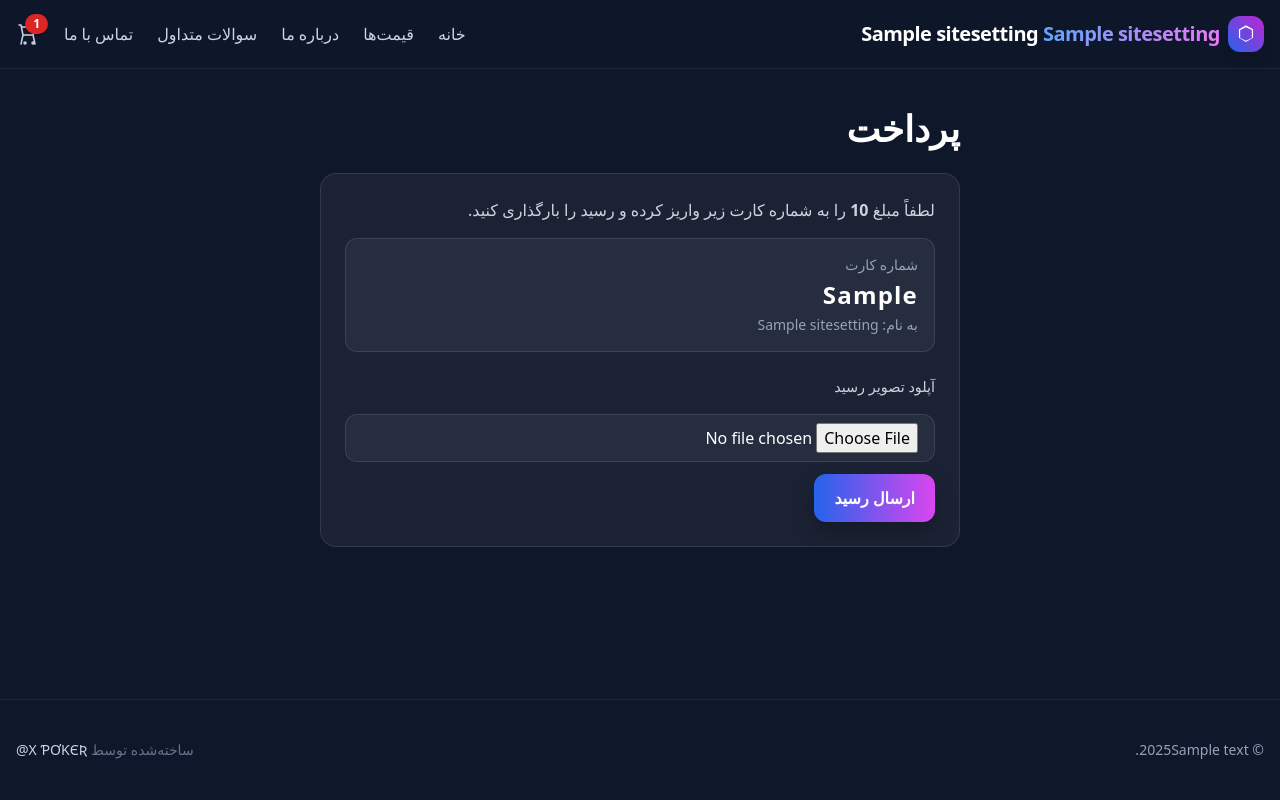
After one commit to AnesPy-1/RoyalVPN-project, a Django app: page /payment/pay/1 in a window 1280 px wide. The commit adds this page. Run offline with Django 5.2, Linux system fonts and the light colour scheme; a user stored in the database is signed in; tables that the repository leaves empty hold one stand-in row (values such as "Sample post"); parts of the project's set-up code (start-up, migrations or seed data) failed here and were passed over; some libraries are stand-ins or nearby versions.

Commit message:
Add payment functionality

```diff
--- a/config/urls.py
+++ b/config/urls.py
@@ -8,7 +8,7 @@ urlpatterns = [
     path('', include('shop.urls')),
     path('cart/', include('cart.urls')),
     path('checkout/', include('orders.urls')),
-
+    path('payment/', include('payment.urls')),
 ]
 
 if settings.DEBUG:
--- a/core/context_processors.py
+++ b/core/context_processors.py
@@ -12,5 +12,4 @@ def site_context(request):
         if not request.session.session_key:
             request.session.create()
         cart, _ = Cart.objects.get_or_create(session_key=request.session.session_key)
-    faqs = FrequentlyAskedQuestions.objects.prefetch_related('answers')
-    return {'site_context':site_settings, 'cart':cart, 'faqs':faqs}
+    return {'site_context':site_settings, 'cart':cart}
--- a/core/models.py
+++ b/core/models.py
@@ -42,6 +42,8 @@ class CustomUser(AbstractBaseUser, PermissionsMixin):
 class SiteSettings(models.Model):
     site_name1 = models.CharField(max_length=55)
     site_name2 = models.CharField(max_length=55)
+    payment_card = models.CharField(max_length=155)
+    payment_card_name = models.CharField(max_length=155)
     site_logo = models.URLField()
     up_time = models.CharField(max_length=55)
     countries_count = models.CharField(max_length=55)
--- a/orders/templates/orders/order.html
+++ b/orders/templates/orders/order.html
@@ -32,7 +32,9 @@
         <div class="rounded-xl border border-white/10 bg-white/5 p-4 text-slate-300 text-sm">
           پس از تایید اطلاعات، به صفحه پرداخت منتقل خواهید شد.
         </div>
-        <button class="btn-primary mt-2 w-full md:w-max" type="submit">ادامه به پرداخت</button>
+      <a href="{% url 'payment' %}" class="btn-primary mt-2 w-full md:w-max inline-block text-center">
+          ادامه به پرداخت
+      </a>
         <p id="checkoutMsg" class="text-sm text-emerald-400 hidden">در حال انتقال به صفحه پرداخت...</p>
       </form>
 
--- /dev/null
+++ b/payment/forms.py
@@ -0,0 +1,10 @@
+from django.forms import ModelForm
+
+from .models import Payment
+
+class PaymentForm(ModelForm):
+    class Meta:
+        model = Payment
+        fields = [
+            'payment_picture',
+        ]
--- /dev/null
+++ b/payment/templates/payment/payment.html
@@ -0,0 +1,31 @@
+{% extends '_base.html' %}
+
+{% load humanize %}
+{% block page_title %}{{ site_context.site_name1 }} {{ site_context.site_name2 }}- پرداخت {% endblock %}
+
+
+{% block page_content %}
+
+  <main class="flex-1 container mx-auto px-4 pt-10 pb-16 max-w-2xl">
+    <h1 class="text-3xl md:text-4xl font-extrabold mb-6">پرداخت</h1>
+    <div class="rounded-2xl border border-white/10 bg-white/5 p-6">
+      <p class="text-slate-300">لطفاً مبلغ <b>{{ order.final_price|floatformat:0|intcomma }}</b>  را به شماره کارت زیر واریز کرده و رسید را بارگذاری کنید.</p>
+      <div class="mt-4 p-4 rounded-xl border border-white/10 bg-white/5">
+        <p class="text-sm text-slate-400 mb-1">شماره کارت</p>
+        <p class="text-2xl font-extrabold tracking-wider">{{ site_context.payment_card }}</p>
+
+        <p class="mt-1 text-slate-400 text-sm">به نام: {{ site_context.payment_card_name }}</p>
+      </div>
+      <form method="post" action="{% url 'payment' order.id %}" enctype="multipart/form-data" class="mt-6 grid gap-3">
+        {% csrf_token %}
+        <label class="label">آپلود تصویر رسید</label>
+        <input type="file" name="{{ form.payment_picture.name }}" id="receipt" accept="image/*" class="input py-2" required />
+        <button class="btn-primary w-max" type="submit">ارسال رسید</button>
+        <p id="paymentMsg" class="text-sm text-emerald-400 hidden">رسید با موفقیت ارسال شد. پشتیبانی به‌زودی با شما تماس می‌گیرد.</p>
+      </form>
+    </div>
+  </main>
+
+
+
+{% endblock %}
--- /dev/null
+++ b/payment/urls.py
@@ -0,0 +1,8 @@
+from django.urls import path
+
+from . import views
+
+urlpatterns = [
+    path('', views.payment_creation_view, name='payment'),
+    path('pay/<int:order_id>', views.payment_creation_view, name='payment'),
+]
--- a/payment/views.py
+++ b/payment/views.py
@@ -1,3 +1,23 @@
-from django.shortcuts import render
+from django.contrib import messages
+from django.shortcuts import render, get_object_or_404, redirect
 
-# Create your views here.
+from orders.models import Order
+from payment.forms import PaymentForm
+
+
+def payment_creation_view(request, order_id):
+    order = get_object_or_404(Order, pk=order_id)
+    if request.method == 'POST':
+        form = PaymentForm(request.POST, request.FILES)
+        if form.is_valid():
+            obj = form.save(commit=False)
+            obj.order = order
+            obj.user = request.user
+            obj.total_price = order.final_price
+            obj.save()
+            messages.success(request, "پرداخت با موفقیت انجام شد.")
+            return redirect('get-test')
+        messages.error(request, "لطفا اطلاعات را به درستی وارد نمایید.")
+    else:
+        form = PaymentForm()
+    return render(request, 'payment/payment.html', context={'form':form, 'order':order})
--- a/shop/views.py
+++ b/shop/views.py
@@ -3,6 +3,7 @@ from django.shortcuts import render, redirect
 from subs.models import SubscriptionLinks, Subscriptions
 from django.contrib import messages
 
+from core.models import FrequentlyAskedQuestions
 from .models import Product, Comment
 
 def home_view(request):
@@ -56,7 +57,8 @@ def about_us_view(request):
 # Frequently Asked Questions
 
 def faq_view(request):
-    return render(request, 'shop/faq.html')
+    faqs = FrequentlyAskedQuestions.objects.prefetch_related('answers')
+    return render(request, 'shop/faq.html', context={'faqs':faqs})
 
 def contact_view(request):
     return render(request, 'shop/contact.html')
```
Also changed, not shown: core/migrations/0004_sitesettings_payment_card.py (added), core/migrations/0005_sitesettings_payment_card_name.py (added).
